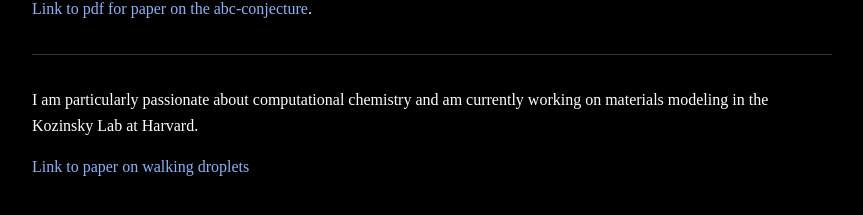
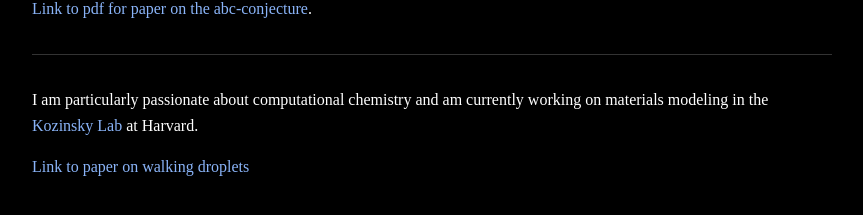
Before and after one commit to akilansankaran/akilansankaran.github.io, a Jekyll site: the page built from index.md, in a window 1280 px wide. Shown: the part 437-652 px from the top of the page, without its empty margins (208-1071 px from the left). Built offline with Jekyll 4.4.1, drawn with Linux system fonts in a browser that asks for light colours; part of the change alters nothing that is shown.

Commit message:
mir group link

```diff
--- a/index.md
+++ b/index.md
@@ -14,6 +14,6 @@ I am a freshman at [Harvard College](https://harvard.edu). My primary academic i
 
 * * *
 
-I am particularly passionate about computational chemistry and am currently working on materials modeling in the Kozinsky Lab at Harvard.
+I am particularly passionate about computational chemistry and am currently working on materials modeling in the [Kozinsky Lab](https://mir.g.harvard.edu/) at Harvard.
 
 [Link to paper on walking droplets](./sts_paper_final.pdf)
```
